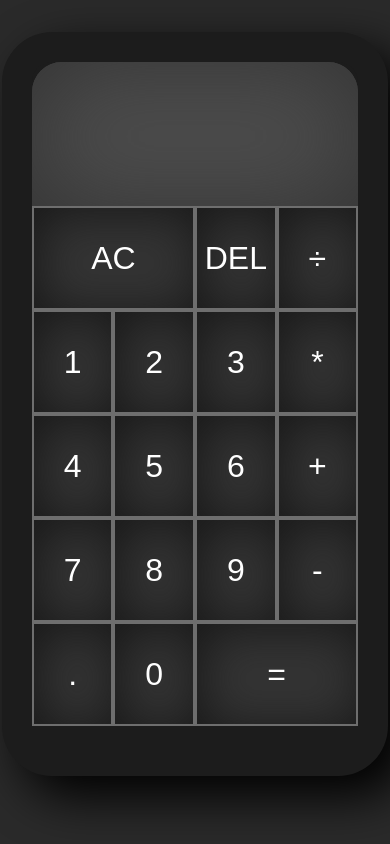
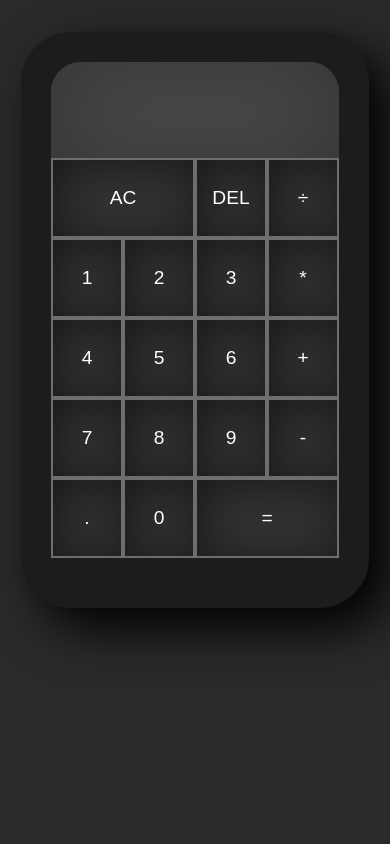
Before and after one commit to Zack1808/calculator, a React (Create React App) app: page / in a window 390 px wide. Built offline with nearby package versions, Linux system fonts and the light colour scheme.

Commit message:
Final adjustments for the calculator styling made

```diff
--- a/src/css/App.css
+++ b/src/css/App.css
@@ -71,15 +71,31 @@ body {
 
 @media (max-width: 600px) {
     .calculator-grid {
-        grid-template-columns: repeat(4, 5.1rem);
-        grid-template-rows: minmax(9rem, auto) repeat(5, 6.5rem);
+        grid-template-columns: repeat(4, 4.5rem);
+        grid-template-rows: minmax(3.5rem, auto) repeat(5, 5rem);
+    }
+
+    .output {
+        height: 6rem;
+    }
+
+    .output .previous-operand{
+        font-size: 1rem;
+    }
+
+    .output .current-operand{
+        font-size: 1.5rem;
+    }
+
+    .calculator-grid > button {
+        font-size: 1.2rem;
     }
 }
 
-@media (max-height: 400px) {
+@media (max-height: 600px) {
     .calculator-grid {
         margin: 0 auto;
-        grid-template-columns: repeat(4, 9rem);
+        grid-template-columns: repeat(4, 7rem);
         grid-template-rows: minmax(4.7rem, auto) repeat(5, 2.7rem);
     }
 
@@ -90,4 +106,29 @@ body {
     .output .current-operand{
         font-size: 1.5rem;
     }
+
+    .calculator-grid > button {
+        font-size: 1.2rem;
+    }
 }
+
+@media (max-height: 300px) {
+    .calculator-grid {
+        margin: 0 auto;
+        grid-template-columns: repeat(4, 7rem);
+        grid-template-rows: minmax(4rem, auto) repeat(5, 2rem);
+    }
+
+    .output .previous-operand{
+        font-size: .75rem;
+    }
+
+    .output .current-operand{
+        font-size: 1.25rem;
+    }
+
+    .calculator-grid {
+        border: 20px solid rgb(28, 28, 28);
+    border-bottom: 35px solid rgb(28, 28, 28);
+    }
+}
```
